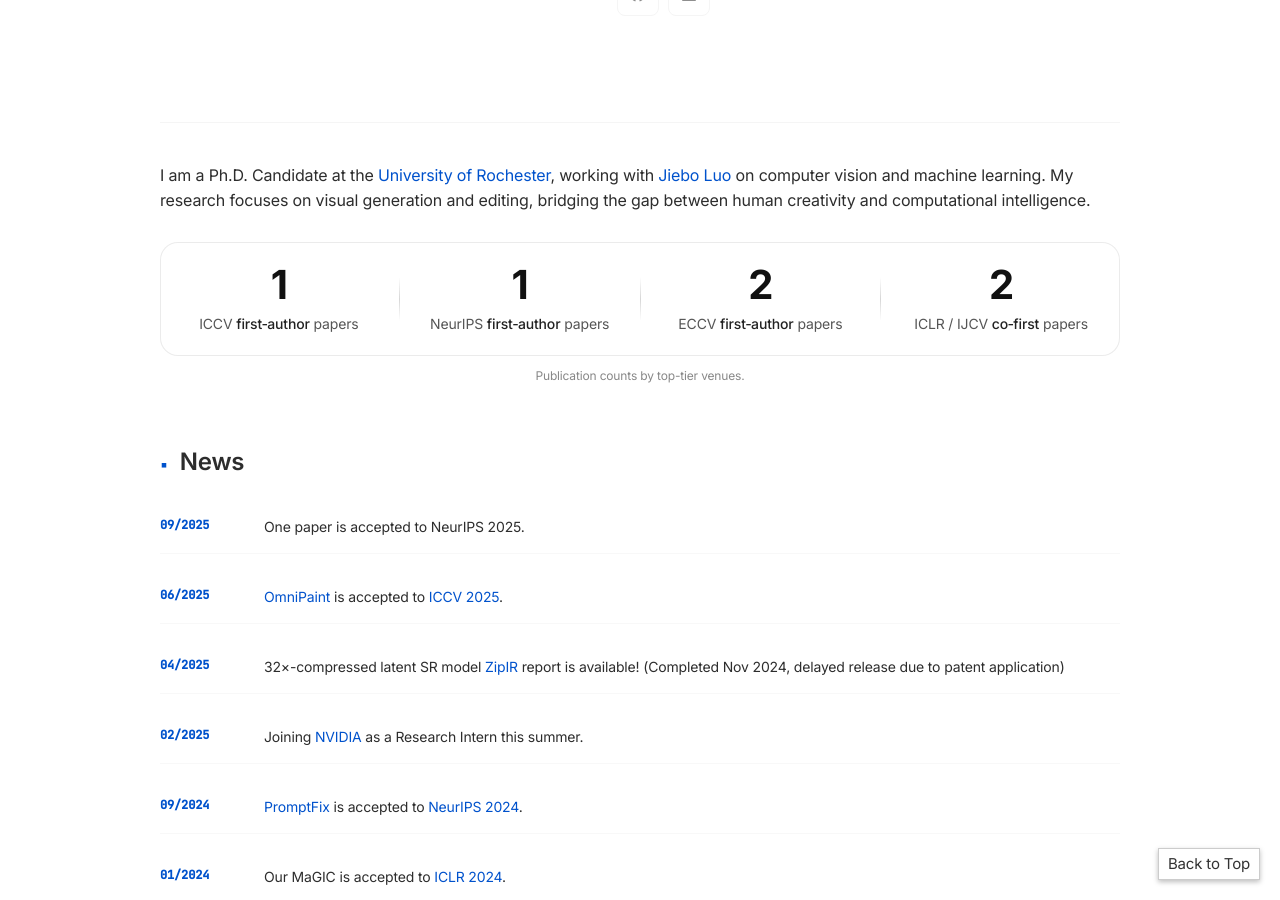
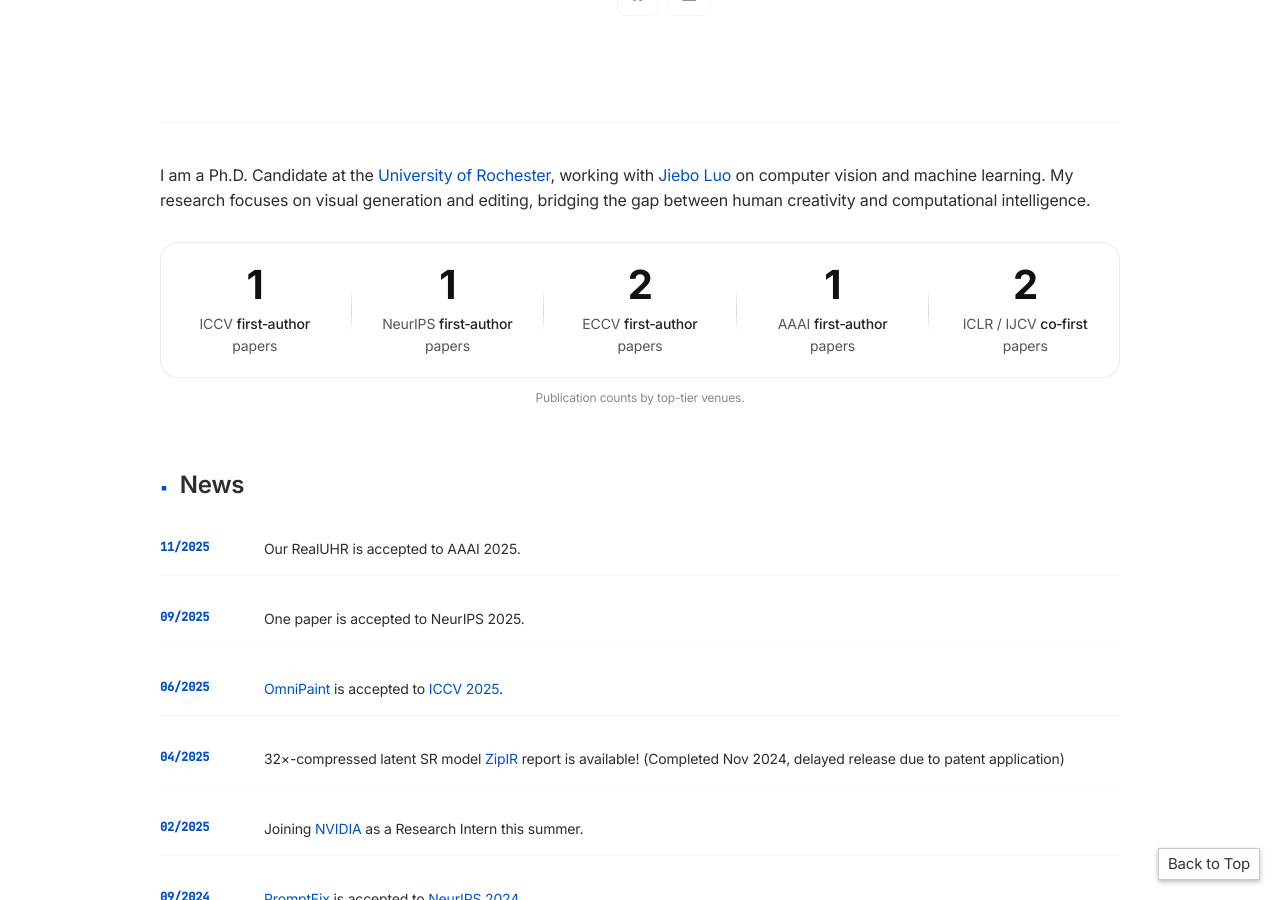
Before and after one commit to yeates/yeates.github.io, a Jekyll site: the page built from index.md, in a window 1280 px wide and 900 px high, scrolled down 497 px. Built offline with Jekyll 4.4.1, drawn with Linux system fonts in a browser that asks for light colours; nearby versions of some CDN libraries; a style sheet for code colours, icons or effects is not loaded.

Commit message:
update aaai

```diff
--- a/index.md
+++ b/index.md
@@ -22,6 +22,11 @@ I am a Ph.D. Candidate at the [University of Rochester](https://www.cs.rochester
     </div>
     <div class="stat-divider" aria-hidden="true"></div>
     <div class="stat-item">
+      <div class="stat-num">1</div>
+      <div class="stat-desc">AAAI <strong>first‑author</strong> papers</div>
+    </div>
+    <div class="stat-divider" aria-hidden="true"></div>
+    <div class="stat-item">
       <div class="stat-num">2</div>
       <div class="stat-desc">ICLR / IJCV <strong>co‑first</strong> papers</div>
     </div>
@@ -30,6 +35,12 @@ I am a Ph.D. Candidate at the [University of Rochester](https://www.cs.rochester
 </div>
 
 ## News
+
+<div class="news-item">
+<div class="news-date">11/2025</div>
+<div class="news-content">Our RealUHR is accepted to AAAI 2025.</div>
+</div>
+
 
 <div class="news-item">
 <div class="news-date">09/2025</div>
```
